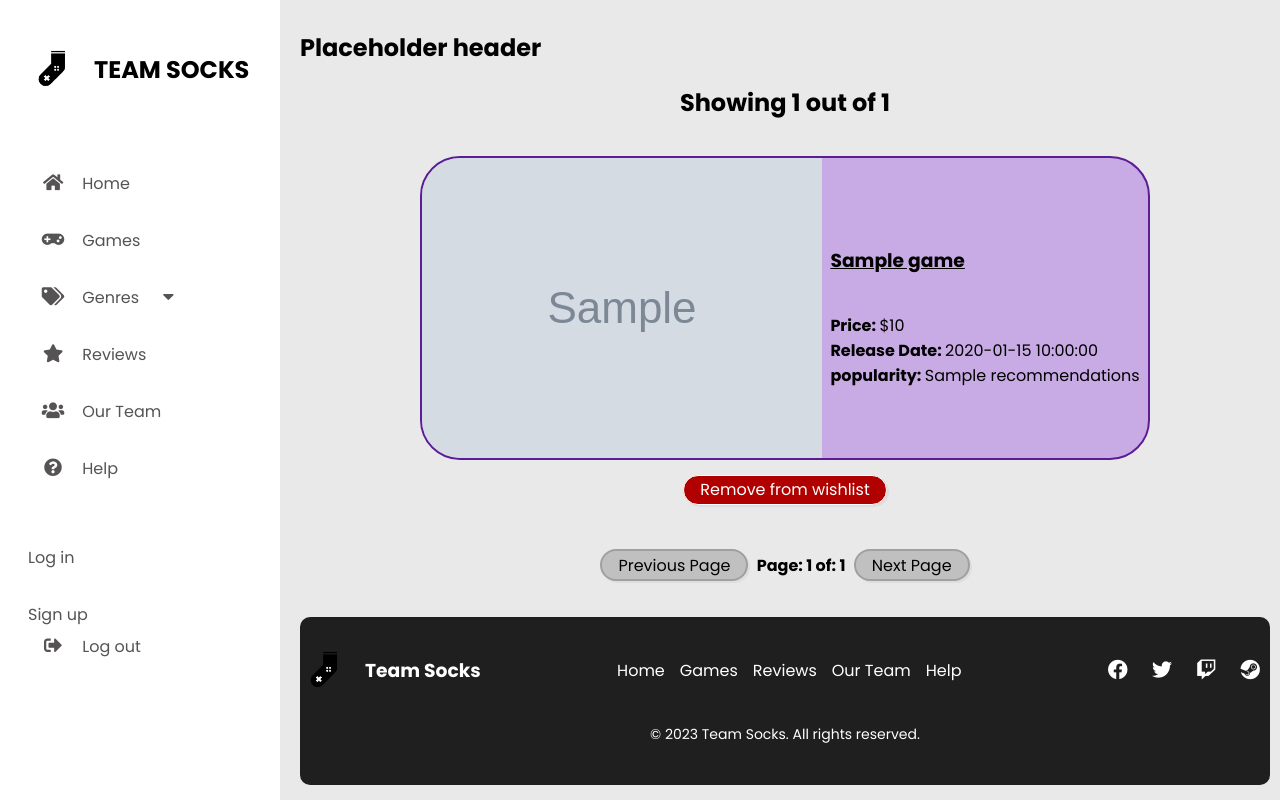
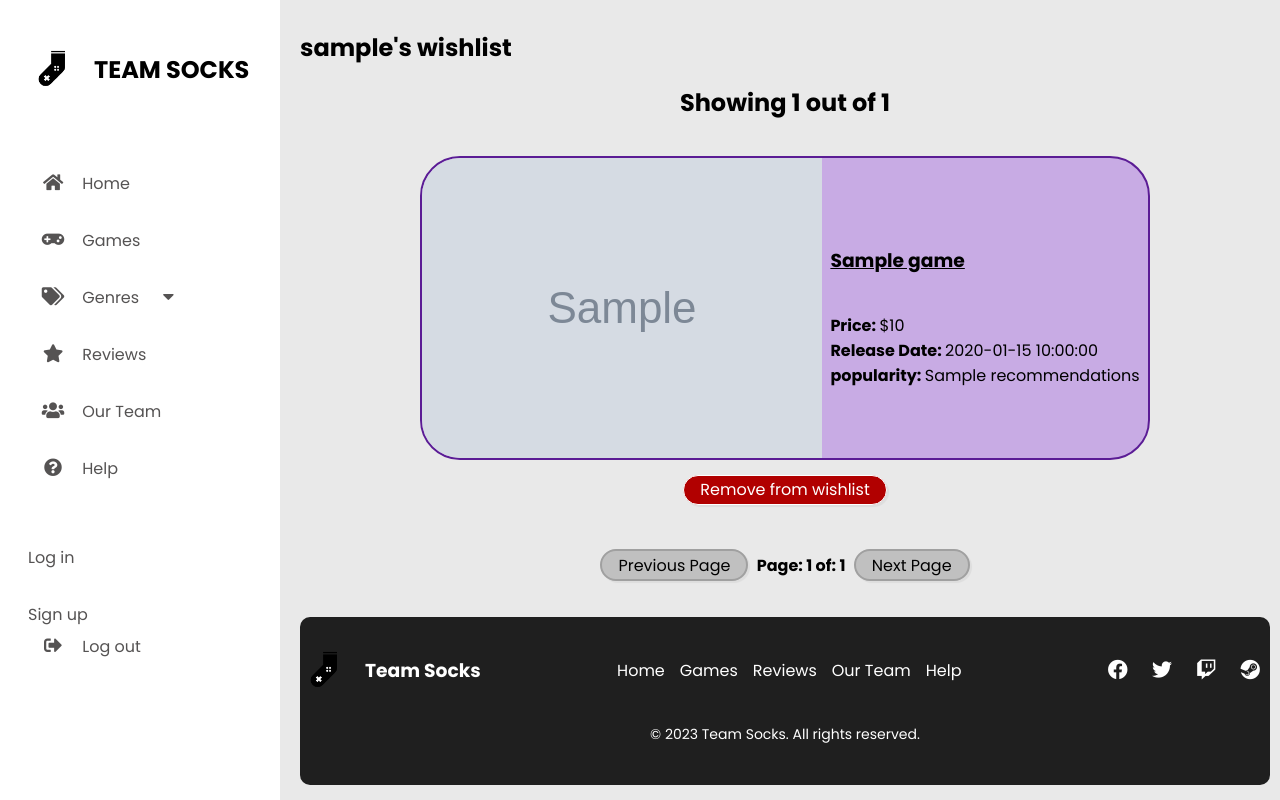
Before and after one commit to histefanhere/cs235-2023-gameswebapp-assignment-alas165_szdr400_hhu354, a Flask app: template games/templates/wishlist.html in a window 1280 px wide. Run offline with Flask 3, Linux system fonts and the light colour scheme; the template is opened without the code that fills it: most values are stand-ins (such as "Sample title", 1, 10 or a date in 2020); grey boxes marked "Sample" are stand-in pictures; some libraries are stand-ins or nearby versions.

Commit message:
Added header to wishlist page

```diff
--- a/games/templates/wishlist.html
+++ b/games/templates/wishlist.html
@@ -11,7 +11,7 @@
 
 {% block content %}
 
-<h2>Placeholder header</h2>
+<h2>{{username}}'s wishlist</h2>
 
 <div style="text-align: center;">
     <h2>Showing {{games|length}} out of {{num_games}}</h2>
--- a/games/wishlist/wishlist.py
+++ b/games/wishlist/wishlist.py
@@ -23,6 +23,7 @@ def wishlist():
         page = page,
         max_page = max_page,
         num_games = len(wishlist.list_of_games()),
+        username = user.username
     )
 
 @wishlist_blueprint.route('/wishlist/remove/<int:game_id>', methods=['GET'])
```
